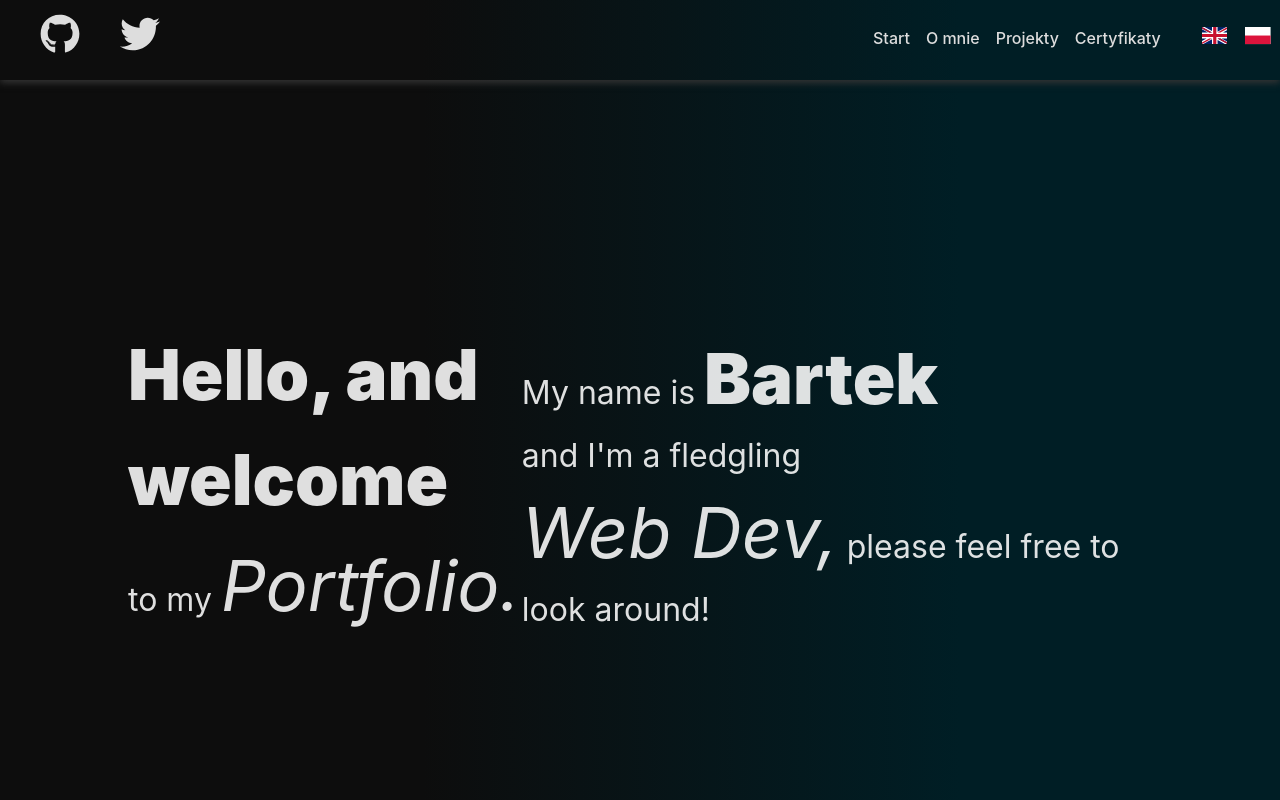
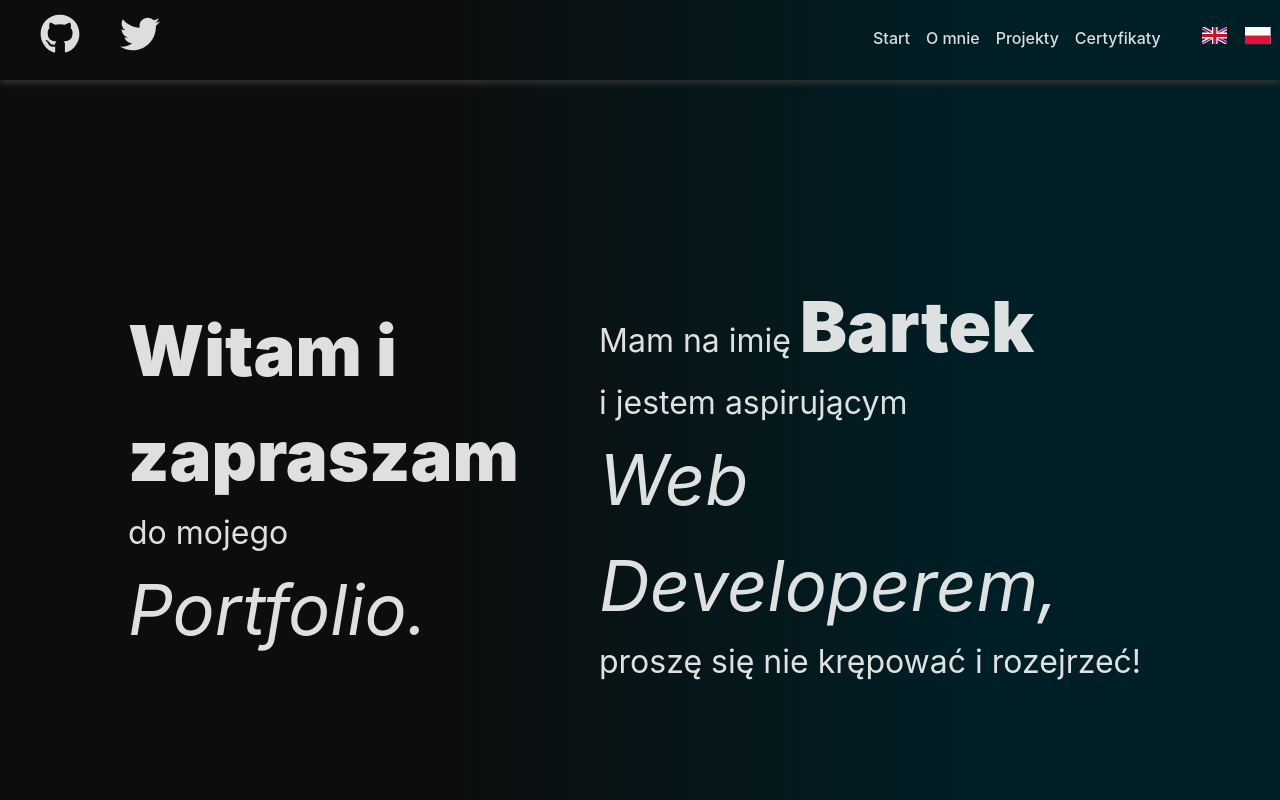
Before and after one commit to Duke-Skygawker/portfolio, a React (Vite) app: page / in a window 1280 px wide. Both pictures are taken after a click on the button 1258 px from the left and 38 px from the top of the page. Shown: the top 800 px of the page. Built offline with nearby package versions, Linux system fonts and the light colour scheme.

Commit message:
hero done, lang selection added

```diff
--- a/src/App/components/Hero/Hero.jsx
+++ b/src/App/components/Hero/Hero.jsx
@@ -1,22 +1,12 @@
 import { useGlobalContext } from "../../../context/Context";
+import HeroENG from "./HeroENG";
+import HeroPL from "./HeroPL";
 
 const Hero = () => {
   const { showLang } = useGlobalContext();
   return (
     <div className="hero" id="home">
-      {/* {showLang === "PL" ? <h1>Bohater</h1> : <h1>Hero</h1>} */}
-      <div className="text-container">
-        <article className="hero-text1">
-          <span className="span1">Hello, and welcome</span> <br />
-          to my <span className="span2">Portfolio.</span>
-        </article>
-        <article className="hero-text2">
-          My name is <span className="span1">Bartek</span>
-          <br /> and I'm a fledgling <br />
-          <span className="span2">Web Dev,</span> please feel free to look
-          around!{" "}
-        </article>
-      </div>
+      {showLang === "PL" ? <HeroPL /> : <HeroENG />}
     </div>
   );
 };
--- /dev/null
+++ b/src/App/components/Hero/HeroENG.jsx
@@ -0,0 +1,16 @@
+const HeroENG = () => {
+  return (
+    <div className="text-container">
+      <article className="hero-text1">
+        <span className="span1">Hello, and welcome</span> <br />
+        to my <span className="span2">Portfolio.</span>
+      </article>
+      <article className="hero-text2">
+        My name is <span className="span1">Bartek</span>
+        <br /> and I'm a fledgling <br />
+        <span className="span2">Web Dev,</span> please feel free to look around!{" "}
+      </article>
+    </div>
+  );
+};
+export default HeroENG;
--- /dev/null
+++ b/src/App/components/Hero/HeroPL.jsx
@@ -0,0 +1,17 @@
+const HeroPL = () => {
+  return (
+    <div className="text-container">
+      <article className="hero-text1">
+        <span className="span1">Witam i zapraszam</span> <br />
+        do mojego <span className="span2">Portfolio.</span>
+      </article>
+      <article className="hero-text2">
+        Mam na imię <span className="span1">Bartek</span>
+        <br /> i jestem aspirującym <br />
+        <span className="span2">Web Developerem,</span> proszę się nie krępować
+        i rozejrzeć!{" "}
+      </article>
+    </div>
+  );
+};
+export default HeroPL;
--- a/src/App/components/Hero/hero.css
+++ b/src/App/components/Hero/hero.css
@@ -25,6 +25,7 @@
 .hero-text2 {
   width: 80%;
   /* margin-top: 5rem; */
+  margin-left: 5rem;
 }
 .span1 {
   font-size: 2.2em;
@@ -35,3 +36,30 @@
   font-size: 2.2em;
   font-style: italic;
 }
+
+@media only screen and (width < 980px) {
+  .hero-text1,
+  .hero-text2 {
+    font-size: 1.7em;
+  }
+}
+@media only screen and (width < 768px) {
+  .text-container {
+    width: 100%;
+    height: 100%;
+    display: flex;
+    flex-direction: column;
+    justify-content: center;
+    align-items: center;
+    margin-left: 2em;
+  }
+  .hero-text1,
+  .hero-text2 {
+    width: 50%;
+    margin: 0;
+  }
+
+  .hero-text2 {
+    margin-top: 1em;
+  }
+}
```
